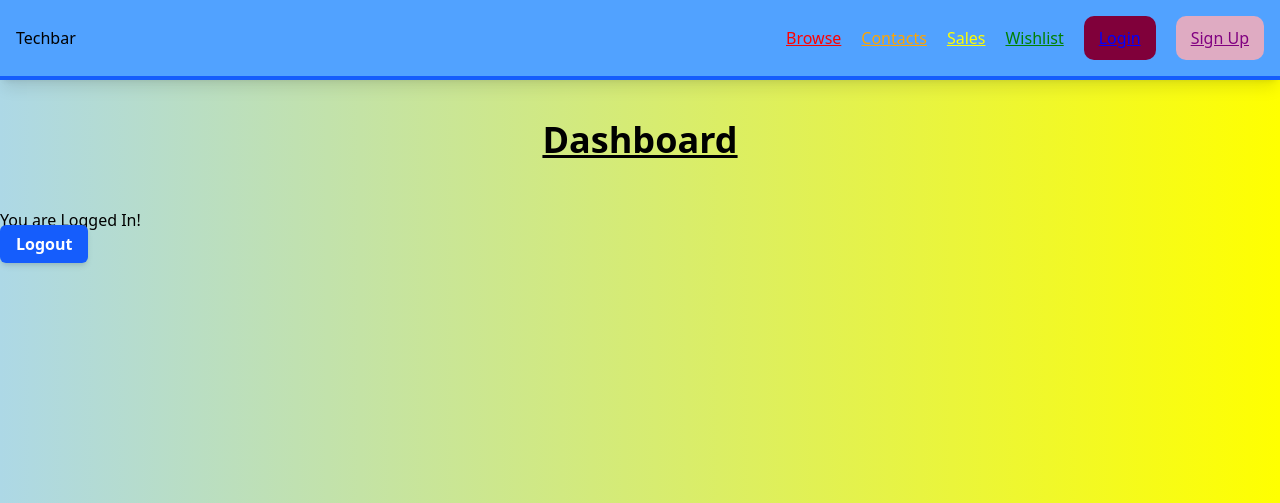
After one commit to Jesiahm67/jesiah_tech_trek, a Flask app: template templates/dashboard.html.jinja in a window 1280 px wide. The commit adds this page. Shown: the top 503 px of the page. Run offline with Flask 3, Linux system fonts and the light colour scheme; the template is opened without the code that fills it, so the values that code supplies are empty; parts of the project's set-up code (start-up, migrations or seed data) failed here and were passed over.

Commit message:
fix_logout

```diff
--- a/main.py
+++ b/main.py
@@ -1,14 +1,15 @@
-from flask import Flask, render_template, request, flash, redirect
+from flask import Flask, render_template, request, flash, redirect # for web framework and rendering templates
 
 from flask_login import LoginManager, login_user # for managing user sessions
 
-import pymysql
+import pymysql # for connecting to the database
 
-from dynaconf import Dynaconf
+from dynaconf import Dynaconf # for managing configuration settings
 
 app = Flask(__name__)
+# Load configuration from settings.toml
 
-config = Dynaconf(settings_file=["settings.toml"])
+config = Dynaconf(settings_file=["settings.toml"])# Load secret key from configuration
 
 app.secret_key = config.secret_key
 
@@ -84,32 +85,6 @@ def product_page(product_id):
 
     return render_template("product.html.jinja", product = result)
 
-
-@app.route("/login", methods = ["POST", "GET"])
-def login():
-    if request.method == 'POST':
-        email = request.form["email"]
-        password = request.form["password"]
-        #connection to the Database
-        connection = connect_db()
-        cursor = connection.cursor()
-        #executing sql code
-        cursor.execute("SELECT * FROM `User` WHERE `Email` = %s", (email))
-        result = cursor.fetchone()
-        connection.close()
-        if result is None:
-            flash("No user found")
-        elif password != result["Password"]:
-            flash("Incorrect password")
-        else:
-            login_user(User(result))#user now is successfully logged in.
-            return redirect('/browse')
-
-
-    return render_template("login.html.jinja")
-
-
-
 @app.route('/signup', methods=["POST", "GET"])
 def signup():
     if request.method == "POST":
@@ -142,3 +117,38 @@ def signup():
                 return redirect('/login')
 
     return render_template("register.html.jinja")
+@app.route("/login", methods = ["POST", "GET"])
+def login():
+    if request.method == 'POST':
+        email = request.form["email"]
+        password = request.form["psw"]
+        #connection to the Database
+        connection = connect_db()
+        cursor = connection.cursor()
+        #executing sql code
+        cursor.execute("SELECT * FROM `User` WHERE `Email` = %s", (email))
+        result = cursor.fetchone()
+        connection.close()
+        if result is None:
+            flash("No user found")
+        elif password != result["Password"]:
+            flash("Incorrect password")
+        else:
+            login_user(User(result))#user now is successfully logged in.
+            return redirect('/browse')
+
+
+    return render_template("login.html.jinja")
+
+@app.route("/logout", methods=["POST", "GET"])
+@login_manager.login_required
+def logout():
+    from flask_login import logout_user
+    logout_user("/login")
+    flash("You have been logged out")
+    return redirect('/')
+
+@app.route("/dashboard", methods=["POST", "GET"])
+@login_manager.login_required
+def dashboard():
+    return render_template("dashboard.html.jinja")
--- a/templates/components/navbar.html.jinja
+++ b/templates/components/navbar.html.jinja
@@ -1,13 +1,23 @@
-<nav class="bg-blue-400 p-6 flex items-center justify-between shadow-lg border-b-4 border-blue-600">
+<nav class="bg-blue-400 p-4 flex items-center justify-between shadow-lg border-b-4 border-blue-600">
 <a href="/">Techbar</a>
-
 <div class="flex items-center gap-5">
     <a style="color: red; text-decoration-line:underline" href="/browse"> Browse </a>
     <a style="color: orange; text-decoration-line:underline" href=""> Contacts </a>
     <a style="color: yellow; text-decoration-line:underline" href=""> Sales </a>
     <a style="color: green; text-decoration-line:underline" href=""> Wishlist</a>
-    <button><a style="color: blue; text-decoration-line:underline" href="/login"class="btn-link"> Login </a></button>
-    <button><a style="color: purple; text-decoration-line:underline" href="/signup" class="button-link"> Sign up </a></button>
+    {% if not current_user.is_authenticated %}
+    <a style="color: blue; text-decoration-line:underline" href="/login"class="btn-link"> Login </a>
+    {% else%}
+    <div>
+         Hi, {{ current_user.name }}!
+    </div>
+    {% endif %}
+
+    {% if current_user.is_authenticated %}
+    <a style="color: purple; text-decoration-line:underline" href="/logout" class="button-link"> Logout </a>
+    {% else %}
+    <a style="color: purple; text-decoration-line:underline" href="/signup" class="button-link"> Sign Up </a>
+    {% endif %}
 </div>
 
 <style>
--- /dev/null
+++ b/templates/dashboard.html.jinja
@@ -0,0 +1,24 @@
+<!doctype html>
+<html>
+  <head>
+    <meta charset="UTF-8" />
+    <meta name="viewport" content="width=device-width, initial-scale=1.0" />
+    <script src="https://cdn.jsdelivr.net/npm/@tailwindcss/browser@4"></script>
+  </head>
+  <body style="background-image: linear-gradient(to right, lightblue, yellow);">
+    {% include "components/navbar.html.jinja"%}
+    <h1 style="text-align: center" class="text-4xl font-bold underline">
+    <br>
+        Dashboard
+    </h1>
+    <br/><br/>
+    <p> You are Logged In!</p>
+
+    <a href="{{url_for('logout')}}" class="bg-blue-600 hover:bg-blue-700 text-white font-semibold py-2 px-4 rounded-md shadow-md transition duration-150 ease-in-out justify-center text-center">
+      Logout
+    </a>
+
+
+
+  </body>
+</html>
--- a/templates/login.html.jinja
+++ b/templates/login.html.jinja
@@ -32,14 +32,16 @@
   <div style="text-align: center;" >
   <button class="bg-blue-600 hover:bg-blue-700 text-white font-semibold py-2 px-4 rounded-md shadow-md transition duration-150 ease-in-out justify-center text-center">
    <a href="/signup" style="color: white; text-decoration-line: underline;">
-  Forgot Password
+No account
   </div>
   </a>
 </button>
 <br>
   <div style="text-align: center;" >
   <button class="bg-blue-600 hover:bg-blue-700 text-white font-semibold py-2 px-4 rounded-md shadow-md transition duration-150 ease-in-out justify-center text-center">
+  <a href="/">
   Submit
+  </a>
   </div>
 </button>
     </div>
--- a/templates/register.html.jinja
+++ b/templates/register.html.jinja
@@ -49,8 +49,9 @@
 <br>
   <div style="text-align: center;" >
   <button type="submit" class="bg-blue-600 hover:bg-blue-700 text-white font-semibold py-2 px-4 rounded-md shadow-md transition duration-150 ease-in-out justify-center text-center">
+  <a href="/login" style="color: white; text-decoration-line: underline;">
   Register
-  </div>
+  </a></div>
 </button>
     </div>
   </form>
```
